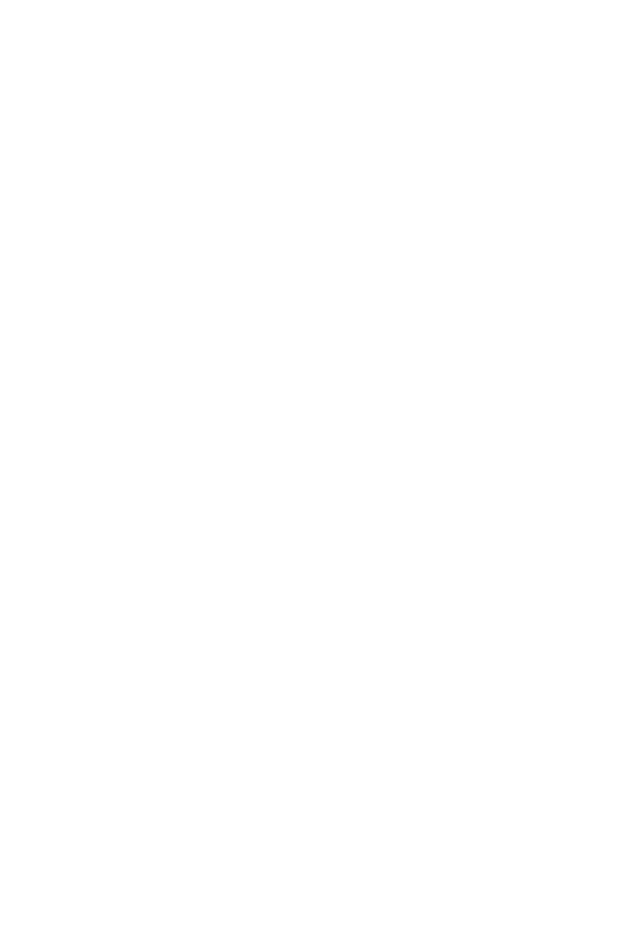
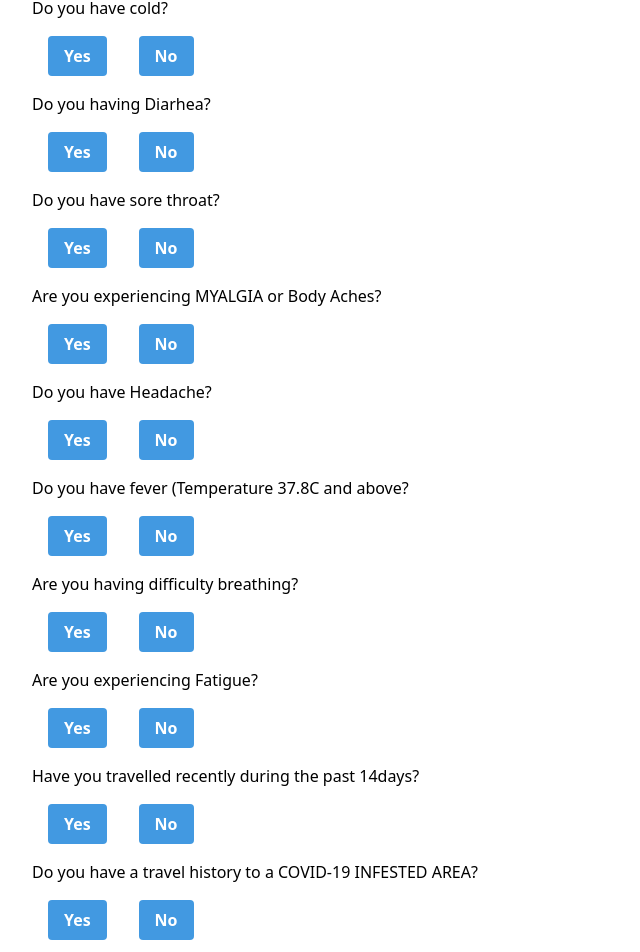
Before and after one commit to Sambalicious/covid19, a React (Create React App) app: page /test in a window 1280 px wide. Shown: the part 100-1052 px from the top of the page, without its empty margins (0-640 px from the left). Before the commit the page ends 800 px from the top, so only its background shows below. Built offline with nearby package versions, Linux system fonts and the light colour scheme.

Commit message:
more components added

```diff
--- a/src/App.js
+++ b/src/App.js
@@ -1,23 +1,70 @@
-import React from 'react';
+import React, {useReducer} from 'react';
 import {BrowserRouter as Router, Route, Switch } from 'react-router-dom';
 import { Header } from './components/Header';
-import { Home } from './components/Home';
 import { Test } from './components/Test';
+import { TestResult } from './components/TestResult';
 
 
 
 
 
+
+export const GlobalContext = React.createContext()
+
 function App() {
+
+  const initialState = {
+    points : 0,
+  }
+
+
+  const reducer =(state, action) =>{
+    switch (action.type) {
+      case 'YES_BTN': return{
+        ...state, points: state.points + 1
+      }
+
+      case 'NO_BTN': return{
+        ...state
+      }
+
+        break;
+
+      default: return state
+        break;
+    }
+  }
+
+  const handleYesBtn = ()  => {
+    dispatch({
+      type: 'YES_BTN',
+      payload: 1
+    })
+
+  }
+
+  const handleNoBtn = ()=> {
+    dispatch({
+      type: 'NO_BTN',
+
+    })
+
+  }
+
+  const [state, dispatch] = useReducer(reducer, initialState);
   return(
 
     <div className="container mx-auto ">
+      <GlobalContext.Provider value={{state, dispatch, handleYesBtn, handleNoBtn}}>
       <Router>
         <Switch>
           <Route path="/" exact component={Header} />
           <Route path="/test" exact component={Test}/>
+          <Route path='/result' exact component={TestResult} />
+
         </Switch>
       </Router>
+      </GlobalContext.Provider>
     </div>
 
   );
--- /dev/null
+++ b/src/components/Button.jsx
@@ -0,0 +1,20 @@
+import React, {useContext} from 'react';
+import { GlobalContext  } from '../App';
+
+
+
+export const Button = () => {
+
+const {handleYesBtn} = useContext(GlobalContext);
+
+  return (
+    <div>
+        <span>
+                    <button onClick={handleYesBtn} class="bg-blue-500 hover:bg-blue-700 mx-4 my-4 text-white font-bold py-2 px-4 rounded">Yes</button>
+                </span>
+                <span>
+                    <button class="bg-blue-500 hover:bg-blue-700 mx-4  my-4 text-white font-bold py-2 px-4 rounded">No</button>
+                </span>
+    </div>
+  )
+}
--- a/src/components/Home.jsx
+++ /dev/null
@@ -1,37 +0,0 @@
-
-
-//////new one
-import React, { Fragment } from 'react'
-
-export const Home = () => {
-    return (
-       <Fragment>
-    <div className="max-w-sm rounded overflow-hidden shadow-lg">
-  <form className="bg-white shadow-md rounded px-8 pt-6 pb-8 mb-4">
-    <div className="mb-4">
-      <label className="block text-gray-700 text-sm font-bold mb-2" htmlFor="username">
-        Username
-      </label>
-      <input className="shadow appearance-none border rounded w-full py-2 px-3 text-gray-700 leading-tight focus:outline-none focus:shadow-outline" id="username" type="text" placeholder="Username"/>
-    </div>
-    <div className="mb-6">
-      <label className="block text-gray-700 text-sm font-bold mb-2" htmlFor="password">
-        Date of Birth
-      </label>
-      <input className="shadow appearance-none border rounded w-full py-2 px-3 text-gray-700 mb-3 leading-tight focus:outline-none focus:shadow-outline" type="date" placeholder="Enter your date of birth"/>
-
-    </div>
-    <div className="flex items-center justify-between">
-      <button className="bg-blue-500 hover:bg-blue-700 text-white font-bold py-2 px-4 rounded focus:outline-none focus:shadow-outline" type="button">
-        Proceed
-      </button>
-
-    </div>
-  </form>
-  <p className="text-center text-gray-500 text-xs">
-    &copy;2020 E-SAM. All rights reserved.
-  </p>
-</div>
-       </Fragment>
-    )
-}
--- a/src/components/Test.jsx
+++ b/src/components/Test.jsx
@@ -1,9 +1,21 @@
-import React from 'react'
+import React from 'react';
+import questions from '../testQuestions.json'
+import { Button } from './Button';
+import  '../utils/button-sound.mp3';
+
+
+
 
 export const Test = () => {
     return (
         <div>
-            hello from Test
+
+            <ul>
+                {questions.map(item=><li>{item.question}
+                    <Button  />
+                 </li>
+                 )}
+            </ul>
         </div>
     )
 }
--- a/src/components/TestResult.jsx
+++ b/src/components/TestResult.jsx
@@ -0,0 +1,9 @@
+import React from 'react'
+
+export const TestResult = () => {
+    return (
+        <div>
+                hello from the result page
+        </div>
+    )
+}
--- a/src/testQuestions.json
+++ b/src/testQuestions.json
@@ -0,0 +1,76 @@
+[
+
+        {
+            "question": "Do you have cough?",
+            "optionA": "Yes",
+            "optionB": "No"
+        },
+
+        {
+            "question": "Do you have cold?",
+            "optionA": "Yes",
+            "optionB": "No"
+        },
+
+
+        {
+            "question": "Do you having Diarhea?",
+            "optionA": "Yes",
+            "optionB": "No"
+        },
+
+        {
+            "question": "Do you have sore throat?",
+            "optionA": "Yes",
+            "optionB": "No"
+        },
+
+        {
+            "question": "Are you experiencing MYALGIA or Body Aches?",
+            "optionA": "Yes",
+            "optionB": "No"
+        },
+
+        {
+            "question": "Do you have Headache?",
+            "optionA": "Yes",
+            "optionB": "No"
+        },
+
+        {
+            "question": "Do you have fever (Temperature 37.8C and above?",
+            "optionA": "Yes",
+            "optionB": "No"
+        },
+
+        {
+            "question": "Are you having difficulty breathing?",
+            "optionA": "Yes",
+            "optionB": "No"
+        },
+
+        {
+            "question": "Are you experiencing Fatigue?",
+            "optionA": "Yes",
+            "optionB": "No"
+        },
+
+        {
+            "question": "Have you travelled recently during the past 14days?",
+            "optionA": "Yes",
+            "optionB": "No"
+        },
+
+        {
+            "question": "Do you have a travel history to a COVID-19 INFESTED AREA?",
+            "optionA": "Yes",
+            "optionB": "No"
+        },
+
+        {
+            "question": "Do you have direct contact or is taking care of a postive C0VID-19 PATIENT?",
+            "optionA": "Yes",
+            "optionB": "No"
+        }
+
+]
```
Also changed, not shown: 1 other file (tests, documents, lock files or other folders).
